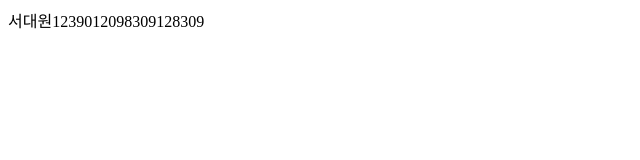
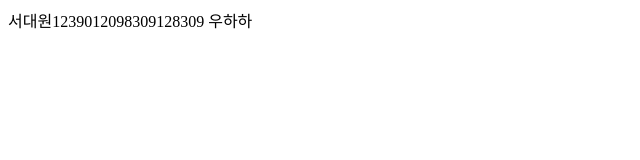
Before and after one commit to tjeodnjsdlwl/ohh, a plain HTML site: page index.html in a window 1280 px wide. Shown: the full height of the page, 0-640 px from the left. Drawn offline with Linux system fonts and the light colour scheme.

Commit message:
ㅏㅣㄴㅁㅇ러ㅣㅏ너ㅏㄴ

```diff
--- a/index.html
+++ b/index.html
@@ -8,5 +8,6 @@
 </head>
 <body>
     서대원1239012098309128309
+    우하하
 </body>
 </html>
```
